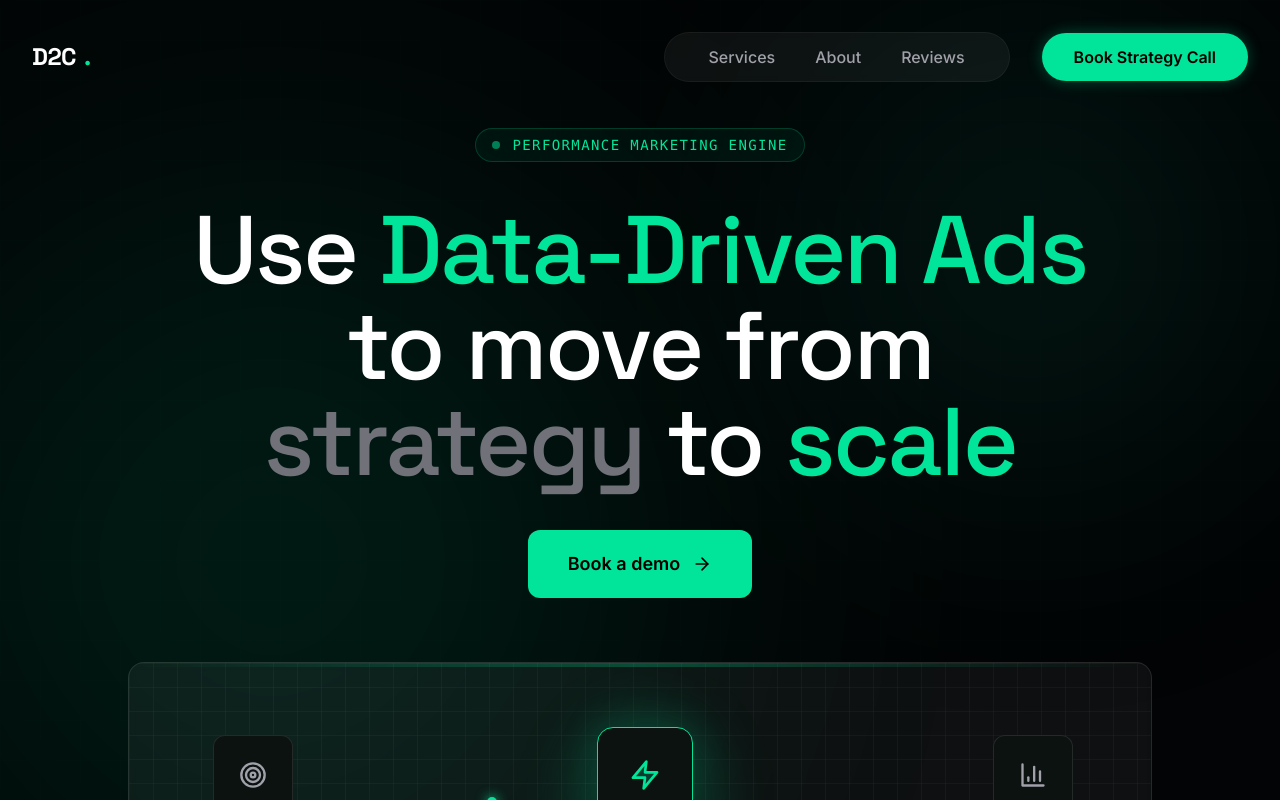
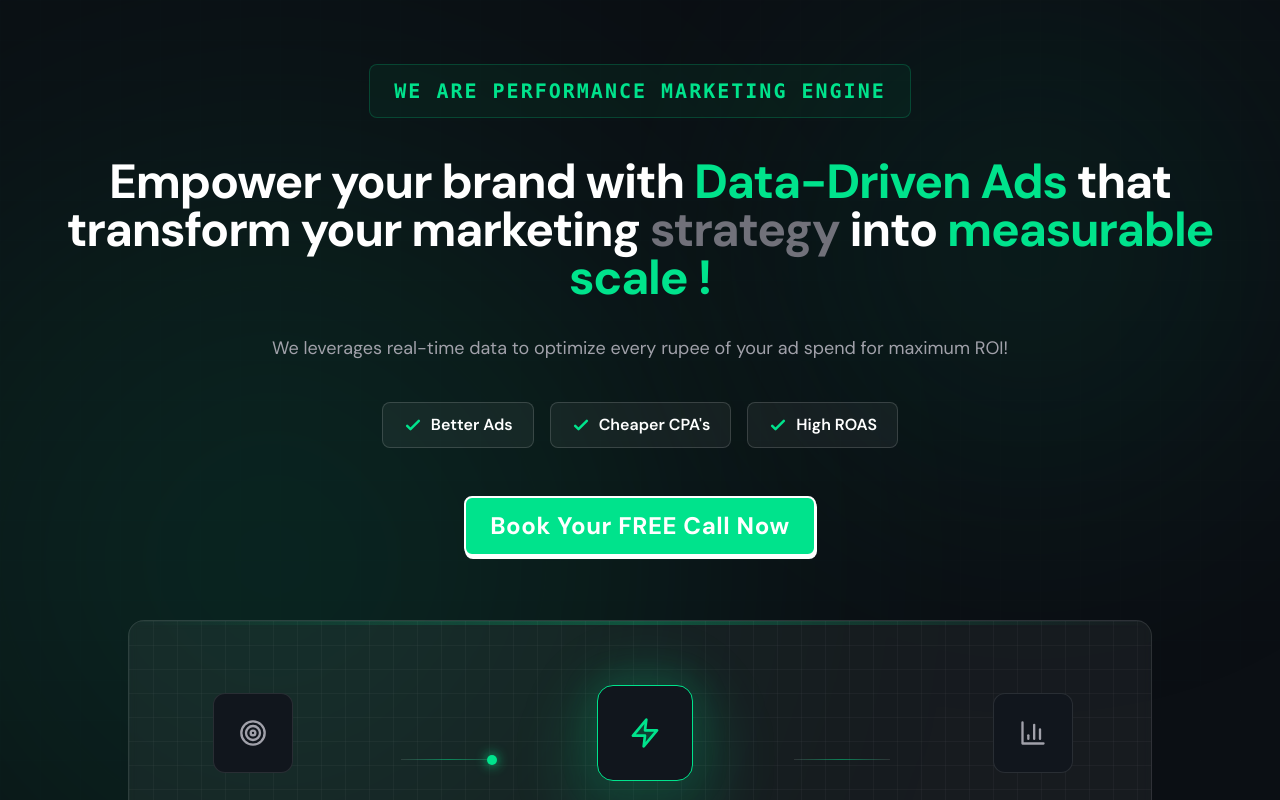
Before and after one commit to DivyanshTiwari20/b2b-client-website-askus, a React (Vite) app: page / in a window 1280 px wide. Shown: the top 800 px of the page. Built offline with nearby package versions, Linux system fonts and the light colour scheme.

Commit message:
feat: Introduce Navbar, Hero, and Contact components, and refresh global styling with new fonts and colors.

```diff
--- a/App.tsx
+++ b/App.tsx
@@ -25,7 +25,7 @@ const App: React.FC = () => {
         <div className="absolute top-0 right-0 w-[500px] h-[500px] bg-emerald-900 rounded-full opacity-20 blur-[120px]"></div>
       </div>
 
-      <Navbar />
+      {/* <Navbar /> */}
       <main className="relative z-10">
         <Hero />
         <ReviewsMarquee />
--- a/components/Contact.tsx
+++ b/components/Contact.tsx
@@ -133,7 +133,7 @@ const Contact: React.FC = () => {
           <button
             type="submit"
             disabled={isSubmitting}
-            className="w-full bg-primary hover:bg-primary-dark text-black font-bold text-lg md:text-xl py-4 md:py-5 rounded-xl transition-all flex items-center justify-center gap-3 shadow-[0_0_20px_rgba(0,229,153,0.3)] hover:shadow-[0_0_30px_rgba(0,229,153,0.5)] mt-4"
+            className="w-full bg-primary hover:bg-primary-dark text-black font-bold text-lg md:text-xl py-4 md:py-5 rounded-xl transition-all flex items-center justify-center gap-3 shadow-[0_0_20px_rgba(0,227,140,0.3)] hover:shadow-[0_0_30px_rgba(0,227,140,0.5)] mt-4"
           >
             {isSubmitting ? (
               <>
--- a/components/Hero.tsx
+++ b/components/Hero.tsx
@@ -4,9 +4,9 @@ import { ArrowRight, ChevronRight, BarChart3, Target, Zap } from 'lucide-react';
 
 const Hero: React.FC = () => {
   return (
-    <section id="home" className="relative min-h-screen flex flex-col items-center justify-center pt-28 pb-20 md:pt-32 md:pb-24 overflow-hidden">
+    <section id="home" className="relative min-h-screen flex flex-col items-center justify-center pt-12 pb-20 md:pt-16 md:pb-24 overflow-hidden">
 
-      <div className="max-w-6xl mx-auto px-4 sm:px-6 relative z-10 w-full text-center">
+      <div className="max-w-[88rem] mx-auto px-4 sm:px-6 relative z-10 w-full text-center">
 
         <motion.div
           initial={{ opacity: 0, y: 30 }}
@@ -14,21 +14,33 @@ const Hero: React.FC = () => {
           transition={{ duration: 0.8, ease: "easeOut" }}
           className="flex flex-col items-center"
         >
-          <div className="inline-flex items-center gap-3 px-4 py-1.5 rounded-full border border-primary/20 bg-primary/5 text-primary text-xs md:text-sm font-mono mb-8 md:mb-10 uppercase tracking-widest">
-            <span className="w-2 h-2 rounded-full bg-primary animate-pulse"></span>
-            Performance Marketing Engine
+          <div className="inline-flex items-center gap-3 px-6 py-3 rounded-lg border border-primary/20 bg-primary/5 text-primary text-xs md:text-xl font-mono font-bold mb-8 md:mb-10 uppercase tracking-widest">
+            {/* <span className="w-2 h-2 rounded-full bg-primary animate-pulse"></span> */}
+            We are Performance Marketing Engine
+          </div>
+          <h1 className="text-3xl sm:text-4xl md:text-5xl lg:text-5xl font-display font-extrabold tracking-tight leading-[1.15] md:leading-[1.15] mb-6 md:mb-8 text-white max-w-6xl mx-auto">
+            Empower your brand with <span className="text-primary">Data-Driven Ads</span> that transform your marketing <span className="text-zinc-500">strategy</span> into <span className="text-primary">measurable scale !</span>
+          </h1>
+          <p className="text-base md:text-lg text-zinc-400 max-w-5xl mx-auto mb-8 md:mb-10 leading-relaxed">
+            We leverages real-time data to optimize every rupee of your ad spend for maximum ROI!
+          </p>
+
+          <div className="flex flex-wrap justify-center gap-4 mb-10 md:mb-12">
+            {['Better Ads', "Cheaper CPA's", 'High ROAS'].map((item) => (
+              <div key={item} className="flex items-center gap-2 px-5 py-2.5 rounded-lg border border-white/15 bg-white/5 text-white text-sm md:text-base font-semibold">
+                <svg className="w-5 h-5 text-primary" fill="none" viewBox="0 0 24 24" stroke="currentColor" strokeWidth={3}><path strokeLinecap="round" strokeLinejoin="round" d="M5 13l4 4L19 7" /></svg>
+                {item}
+              </div>
+            ))}
           </div>
 
-          <h1 className="text-4xl sm:text-5xl md:text-7xl lg:text-8xl font-display font-medium tracking-tight leading-[1.1] md:leading-[1.05] mb-8 md:mb-10 text-white max-w-4xl mx-auto">
-            Use <span className="text-primary">Data-Driven Ads</span> to move from <span className="text-zinc-500">strategy</span> to <span className="text-primary">scale</span>
-          </h1>
-          <div className="flex flex-col sm:flex-row gap-4 w-full sm:w-auto px-4">
+          <div className="flex justify-center w-full px-4">
             <button
               onClick={() => document.getElementById('contact')?.scrollIntoView({ behavior: 'smooth' })}
-              className="group flex items-center justify-center gap-3 bg-primary text-black px-8 py-4 md:px-10 md:py-5 rounded-xl font-bold hover:bg-primary-dark transition-all text-base md:text-lg w-full sm:w-auto"
+              className="bg-primary text-white px-6 py-3 rounded-lg font-extrabold hover:bg-primary-dark transition-all text-xl md:text-2xl tracking-wide border-2 border-white"
+              style={{ boxShadow: '1px 3px 0 rgba(255, 255, 255, 1)' }}
             >
-              Book a demo
-              <ArrowRight className="w-5 h-5 group-hover:translate-x-1 transition-transform" />
+              Book Your FREE Call Now
             </button>
           </div>
           <div className="relative w-full max-w-5xl mx-auto mt-12 mb-16 md:mt-16 md:mb-24">
@@ -50,13 +62,13 @@ const Hero: React.FC = () => {
                 {/* <img src="./Bathkart.avif" alt="" srcset="" /> */}
                 {/* Connector Line Desktop */}
                 <div className="hidden md:block h-px w-24 bg-gradient-to-r from-white/10 via-primary/50 to-white/10 relative">
-                  <div className="absolute right-0 -top-1 w-2.5 h-2.5 rounded-full bg-primary shadow-[0_0_12px_#00E599]"></div>
+                  <div className="absolute right-0 -top-1 w-2.5 h-2.5 rounded-full bg-primary shadow-[0_0_12px_#00E38C]"></div>
                 </div>
 
                 {/* Step 2 (Highlighted) */}
                 <div className="flex flex-col items-center gap-4 md:gap-6 relative mt-4 md:mt-0">
                   <div className="absolute -inset-6 bg-primary/10 blur-xl rounded-full"></div>
-                  <div className="w-20 h-20 md:w-24 md:h-24 rounded-2xl border border-primary bg-surface flex items-center justify-center shadow-[0_0_40px_rgba(0,229,153,0.15)] z-10 relative">
+                  <div className="w-20 h-20 md:w-24 md:h-24 rounded-2xl border border-primary bg-surface flex items-center justify-center shadow-[0_0_40px_rgba(0,227,140,0.15)] z-10 relative">
                     <Zap className="text-primary fill-primary/20" size={32} />
                   </div>
                   <div className="text-lg md:text-xl font-bold font-display text-white">2. Execution</div>
--- a/components/Navbar.tsx
+++ b/components/Navbar.tsx
@@ -55,7 +55,7 @@ const Navbar: React.FC = () => {
 
           <button
             onClick={() => scrollToSection('contact')}
-            className="bg-primary hover:bg-primary-dark text-black px-8 py-3 rounded-full font-bold text-base transition-all shadow-[0_0_15px_rgba(0,229,153,0.3)] hover:shadow-[0_0_25px_rgba(0,229,153,0.5)]"
+            className="bg-primary hover:bg-primary-dark text-black px-8 py-3 rounded-full font-bold text-base transition-all shadow-[0_0_15px_rgba(0,227,140,0.3)] hover:shadow-[0_0_25px_rgba(0,227,140,0.5)]"
           >
             Book Strategy Call
           </button>
@@ -83,7 +83,7 @@ const Navbar: React.FC = () => {
               <button onClick={() => scrollToSection('about')} className="text-2xl font-display font-medium text-zinc-300 hover:text-primary">About</button>
               <button onClick={() => scrollToSection('reviews')} className="text-2xl font-display font-medium text-zinc-300 hover:text-primary">Reviews</button>
               <div className="h-px bg-white/10 w-full my-4"></div>
-              <button onClick={() => scrollToSection('contact')} className="text-xl bg-primary text-black font-bold py-4 px-8 rounded-full shadow-[0_0_20px_rgba(0,229,153,0.4)]">
+              <button onClick={() => scrollToSection('contact')} className="text-xl bg-primary text-black font-bold py-4 px-8 rounded-full shadow-[0_0_20px_rgba(0,227,140,0.4)]">
                 Book Strategy Call
               </button>
             </div>
--- a/index.html
+++ b/index.html
@@ -1,46 +1,60 @@
 <!DOCTYPE html>
 <html lang="en" class="scroll-smooth">
+
 <head>
   <meta charset="utf-8" />
   <meta name="viewport" content="width=device-width, initial-scale=1" />
   <title>D2C Digital Solutions | Performance Marketing</title>
-    <meta name="description" content="Tailored solutions to achieve better ROAS. We specialize in Meta Ads, Creative Strategy, and Video Production." />
+  <meta name="description"
+    content="Tailored solutions to achieve better ROAS. We specialize in Meta Ads, Creative Strategy, and Video Production." />
 
   <!-- Tailwind CSS -->
   <script src="https://cdn.tailwindcss.com"></script>
 
-    <!-- Google Fonts: Space Grotesk (Headings) and Inter (Body) -->
+  <!-- Google Fonts: DM Sans -->
   <link rel="preconnect" href="https://fonts.googleapis.com">
   <link rel="preconnect" href="https://fonts.gstatic.com" crossorigin>
-    <link href="https://fonts.googleapis.com/css2?family=Inter:wght@300;400;500;600&family=Space+Grotesk:wght@300;400;500;600;700&display=swap" rel="stylesheet">
+  <link
+    href="https://fonts.googleapis.com/css2?family=DM+Sans:ital,opsz,wght@0,9..40,300;0,9..40,400;0,9..40,500;0,9..40,600;0,9..40,700;1,9..40,400&display=swap"
+    rel="stylesheet">
 
   <style>
     body {
-        font-family: 'Inter', sans-serif;
-        background-color: #020405; /* Deep Void */
-        color: #e4e4e7; /* Zinc 200 */
+      font-family: 'DM Sans', sans-serif;
+      background-color: #0B0F14;
+      color: #e4e4e7;
       overflow-x: hidden;
     }
-      h1, h2, h3, h4, h5, h6 {
-        font-family: 'Space Grotesk', sans-serif;
+
+    h1,
+    h2,
+    h3,
+    h4,
+    h5,
+    h6 {
+      font-family: 'DM Sans', sans-serif;
     }
+
     /* Custom Scrollbar */
     ::-webkit-scrollbar {
       width: 8px;
     }
+
     ::-webkit-scrollbar-track {
-        background: #020405;
+      background: #0B0F14;
     }
+
     ::-webkit-scrollbar-thumb {
       background: #1f2937;
       border-radius: 4px;
     }
+
     ::-webkit-scrollbar-thumb:hover {
-        background: #00E599;
+      background: #00E38C;
     }
 
     .text-glow {
-        text-shadow: 0 0 20px rgba(0, 229, 153, 0.3);
+      text-shadow: 0 0 20px rgba(0, 227, 140, 0.3);
     }
   </style>
   <script>
@@ -48,15 +62,15 @@
       theme: {
         extend: {
           colors: {
-              background: '#020405', // Deep Black-Green
-              surface: '#0B1210', // Slightly lighter tech bg
-              primary: '#00E599', // Neon Mint/Cyan
-              'primary-dark': '#00B377',
-              muted: '#94a3b8',
+            background: '#0B0F14',
+            surface: '#11161D',
+            primary: '#00E38C',
+            'primary-dark': '#00C97A',
+            muted: '#9CA3AF',
           },
           fontFamily: {
-              sans: ['Inter', 'sans-serif'],
-              display: ['Space Grotesk', 'sans-serif'],
+            sans: ['DM Sans', 'sans-serif'],
+            display: ['DM Sans', 'sans-serif'],
           },
           backgroundImage: {
             'grid-pattern': "linear-gradient(to right, #ffffff05 1px, transparent 1px), linear-gradient(to bottom, #ffffff05 1px, transparent 1px)",
@@ -83,8 +97,10 @@
 </script>
   <link rel="stylesheet" href="/index.css">
 </head>
+
 <body>
   <div id="root"></div>
   <script type="module" src="/index.tsx"></script>
 </body>
+
 </html>
```
Lines whose indentation alone changed are shown as unchanged.
